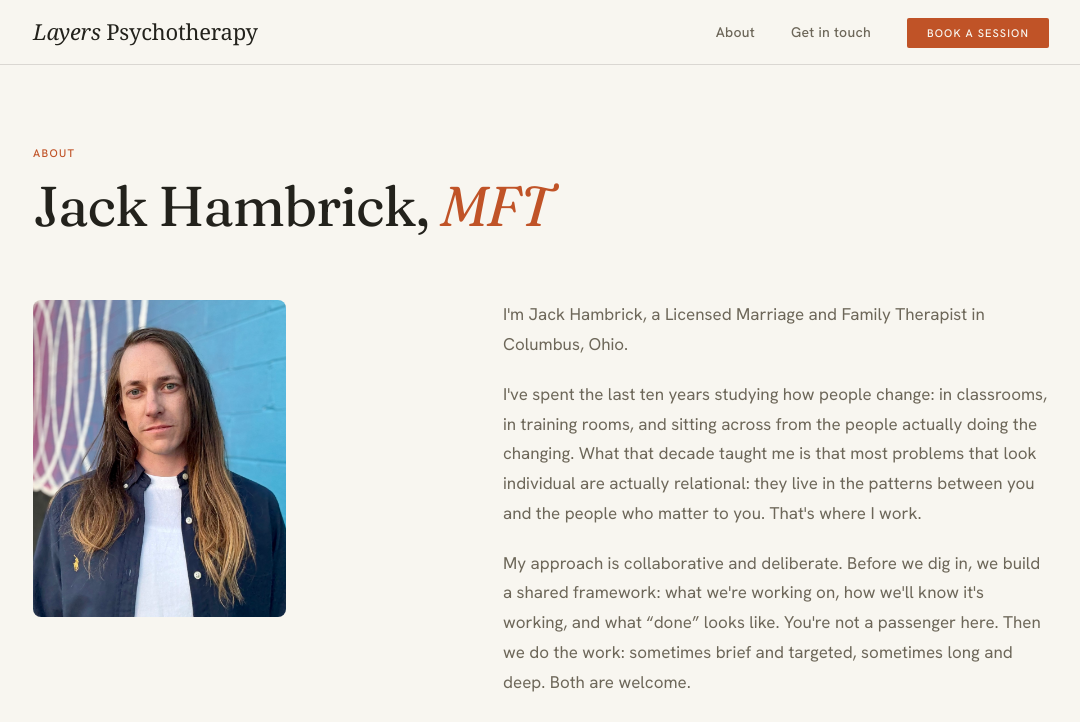
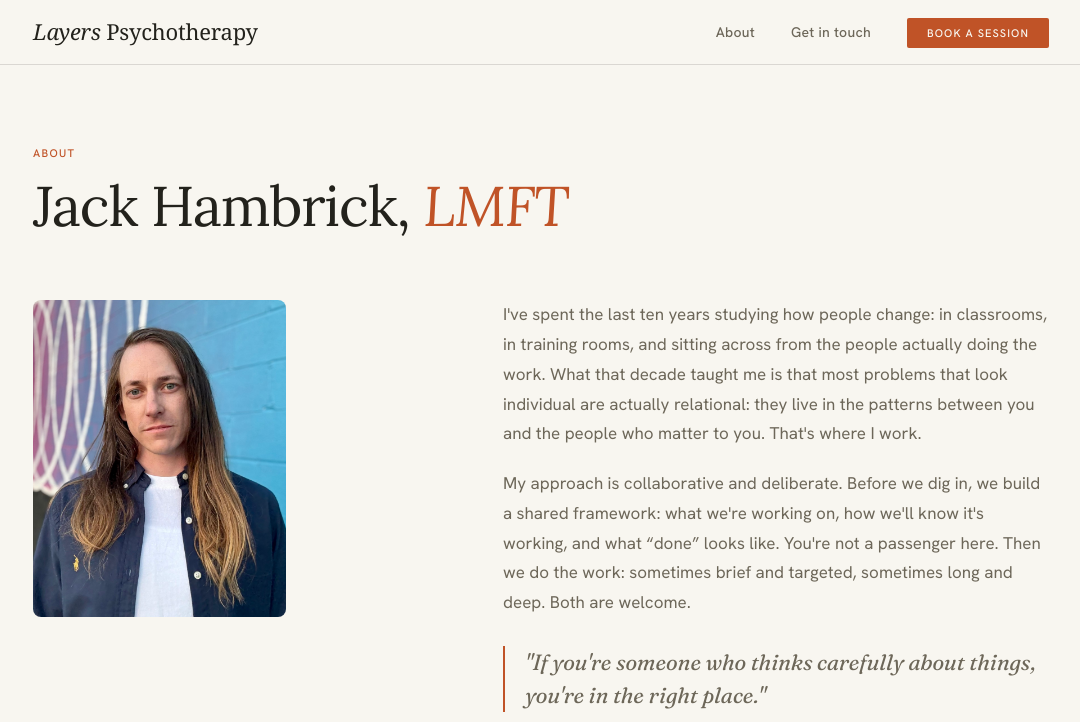
Before and after one commit to brick-work/layers-psychotherapy, a plain HTML site: page about.html in a window 1280 px wide. Shown: the top 722 px of the page, without its empty margins (99-1179 px from the left). Drawn offline with Linux system fonts and the light colour scheme.

Commit message:
About: LMFT title, Lora for page titles (fix Fraunces J), tighter opening; bump CSS to v8
Co-Authored-By: Claude Fable 5 <noreply@anthropic.com>

```diff
--- a/about.html
+++ b/about.html
@@ -6,8 +6,8 @@
   <title>About · Layers Psychotherapy</title>
   <link rel="preconnect" href="https://fonts.googleapis.com" />
   <link rel="preconnect" href="https://fonts.gstatic.com" crossorigin />
-  <link href="https://fonts.googleapis.com/css2?family=Fraunces:ital,opsz,wght@0,9..144,400;0,9..144,500;1,9..144,400&family=Hanken+Grotesk:wght@300;400;500;600&display=swap" rel="stylesheet" />
-  <link rel="stylesheet" href="shared.css?v=7" />
+  <link href="https://fonts.googleapis.com/css2?family=Fraunces:ital,opsz,wght@0,9..144,400;0,9..144,500;1,9..144,400&family=Lora:ital,wght@0,400;0,500;1,400&family=Hanken+Grotesk:wght@300;400;500;600&display=swap" rel="stylesheet" />
+  <link rel="stylesheet" href="shared.css?v=8" />
 </head>
 <body class="editorial">
 
@@ -27,7 +27,7 @@
 
     <div class="page-header">
       <p class="eyebrow">About</p>
-      <h1 class="page-title">Jack Hambrick, <em>MFT</em></h1>
+      <h1 class="page-title">Jack Hambrick, <em>LMFT</em></h1>
     </div>
 
     <div class="about-grid">
@@ -36,10 +36,7 @@
       </div>
       <div class="about-content">
         <p class="body-lg">
-          I'm Jack Hambrick, a Licensed Marriage and Family Therapist in Columbus, Ohio.
-        </p>
-        <p class="body-lg" style="margin-top: 20px;">
-          I've spent the last ten years studying how people change: in classrooms, in training rooms, and sitting across from the people actually doing the changing. What that decade taught me is that most problems that look individual are actually relational: they live in the patterns between you and the people who matter to you. That's where I work.
+          I've spent the last ten years studying how people change: in classrooms, in training rooms, and sitting across from the people actually doing the work. What that decade taught me is that most problems that look individual are actually relational: they live in the patterns between you and the people who matter to you. That's where I work.
         </p>
         <p class="body-lg" style="margin-top: 20px;">
           My approach is collaborative and deliberate. Before we dig in, we build a shared framework: what we're working on, how we'll know it's working, and what &ldquo;done&rdquo; looks like. You're not a passenger here. Then we do the work: sometimes brief and targeted, sometimes long and deep. Both are welcome.
--- a/shared.css
+++ b/shared.css
@@ -932,6 +932,11 @@ footer {
   font-weight: 400;
 }
 
+/* Lora instead of Fraunces for interior page titles: Fraunces' capital J
+   drops a swash tail below the baseline (Jack vetoed it on the About title);
+   Lora's J sits on the line. */
+.editorial .page-title { font-family: 'Lora', serif; }
+
 .editorial .page-title em { color: var(--terracotta); }
 
 .editorial .eyebrow { color: var(--terracotta); }
```
Also changed, not shown: contact.html (+2 -2 lines), index.html (+1 -1 lines).
